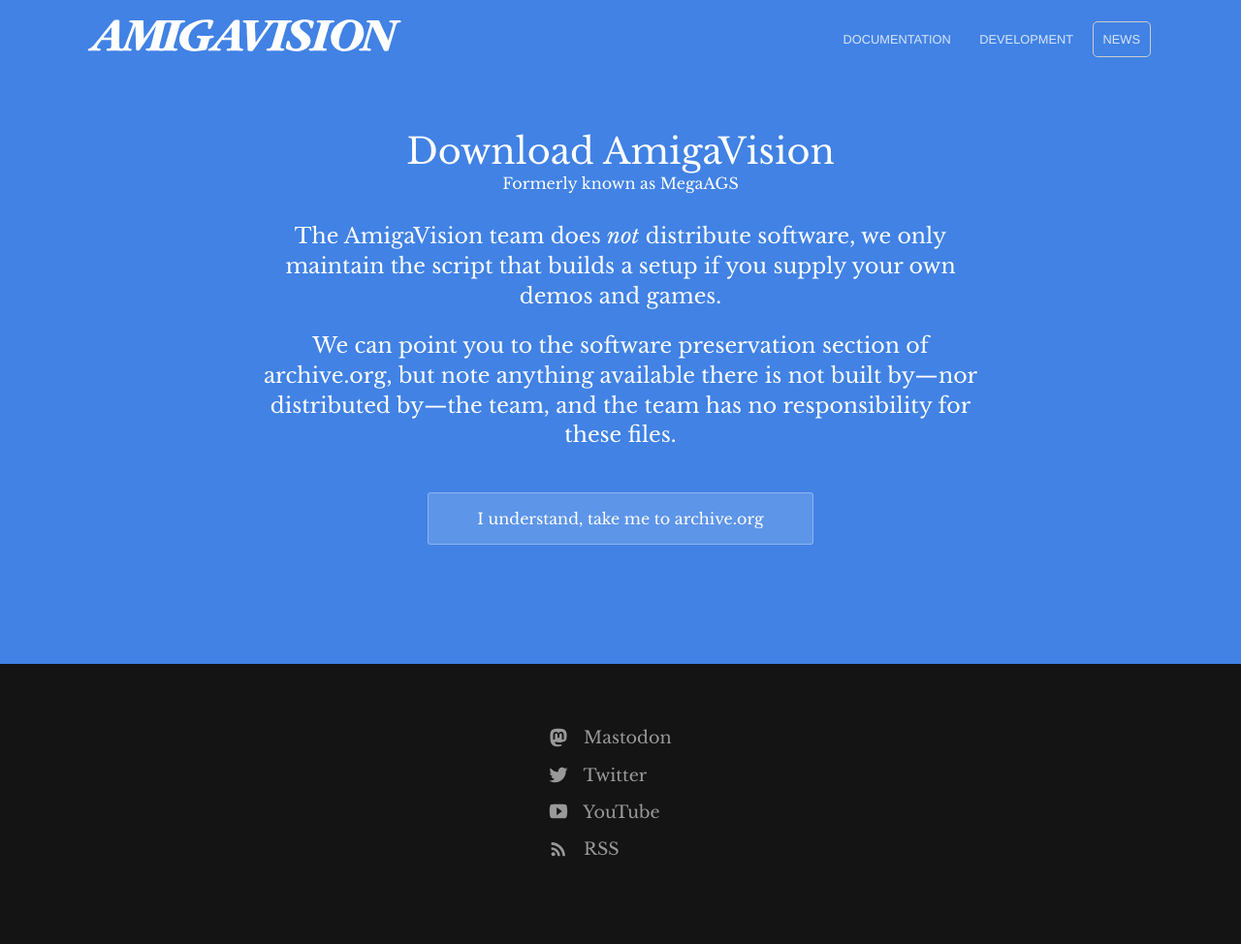
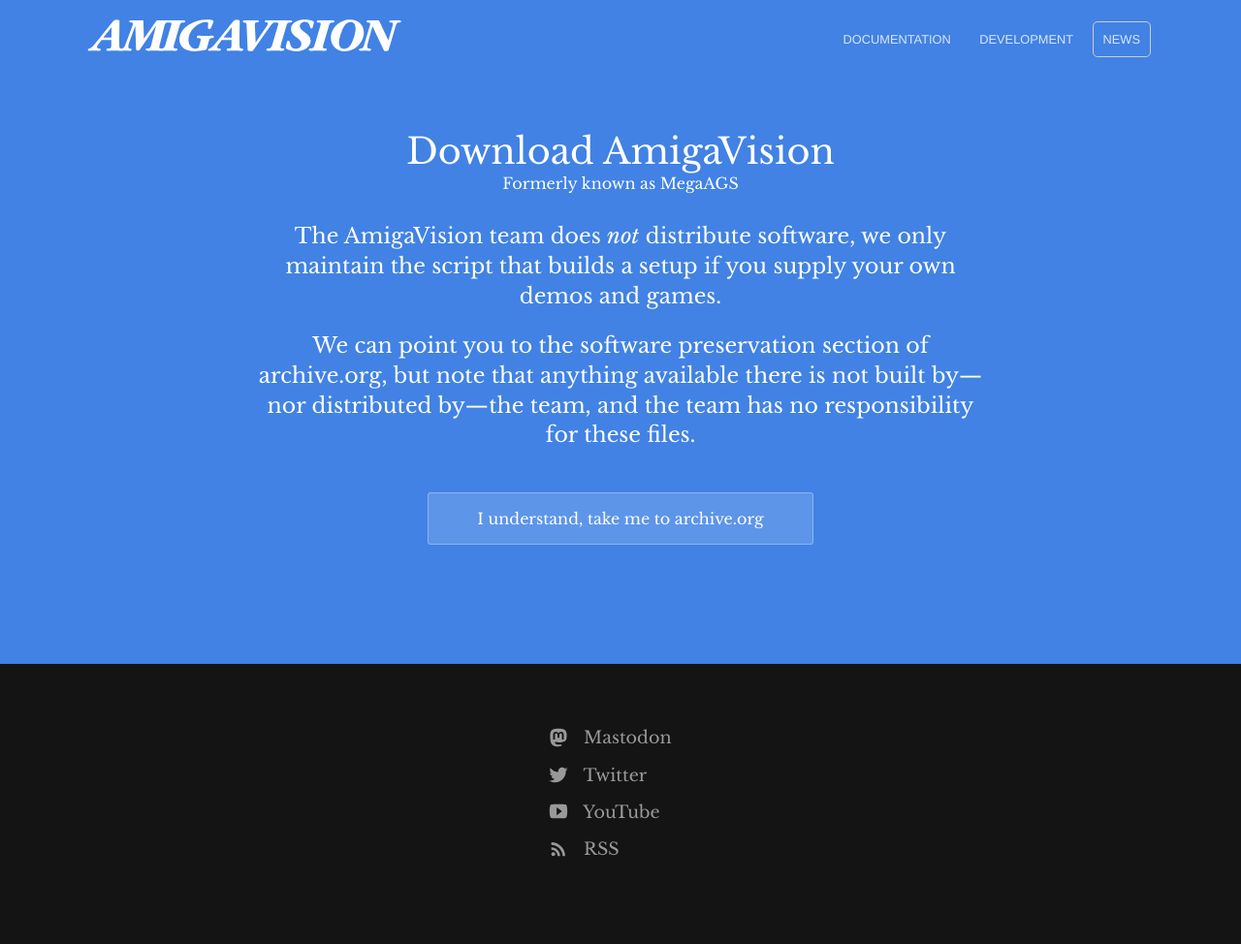
Before and after one commit to amigavision/amigavision.github.io, a Jekyll site: the page built from download.html, in a window 1280 px wide. Shown: the whole page at 97% size. Built offline with Jekyll 4.4.1, drawn with Linux system fonts in a browser that asks for light colours.

Commit message:
Missing word

```diff
--- a/download.html
+++ b/download.html
@@ -9,7 +9,7 @@
     <h2>Formerly known as MegaAGS</h2>
 		<p class="subtext">The AmigaVision team does <em>not</em> distribute software, we only maintain the script that builds a setup if you supply your own demos and&nbsp;games.</p>
 
-		<p class="subtext"> We can point you to the software preservation section of archive.org, but note anything available there is not built by&mdash;nor distributed by&mdash;the team, and the team has no responsibility for these&nbsp;files.</p>
+		<p class="subtext"> We can point you to the software preservation section of archive.org, but note that anything available there is not built by&mdash;nor distributed by&mdash;the team, and the team has no responsibility for these&nbsp;files.</p>
 
     <div class="cta button alt"><a target="_blank" href="https://archive.org/details/software?query=megaags">I understand, take me to archive.org</a></div>
   </div>
```
